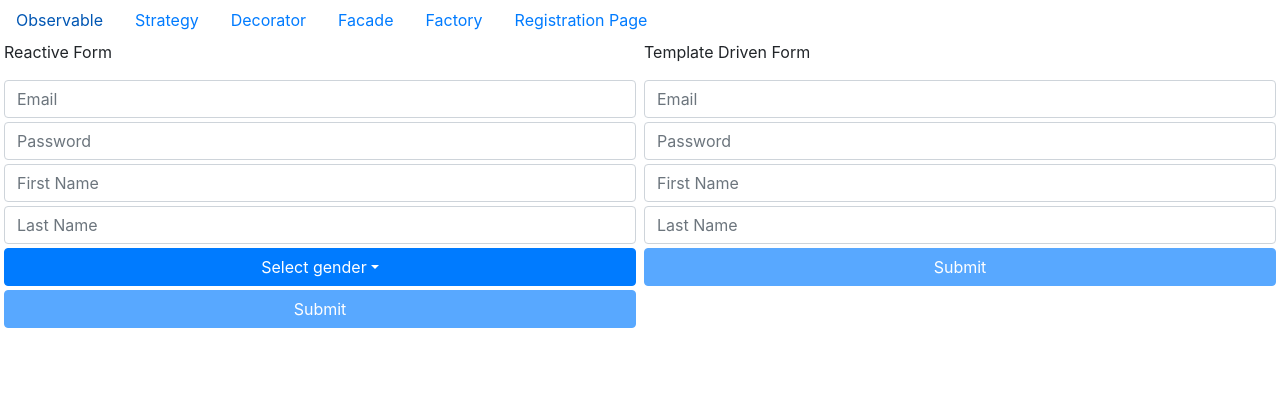
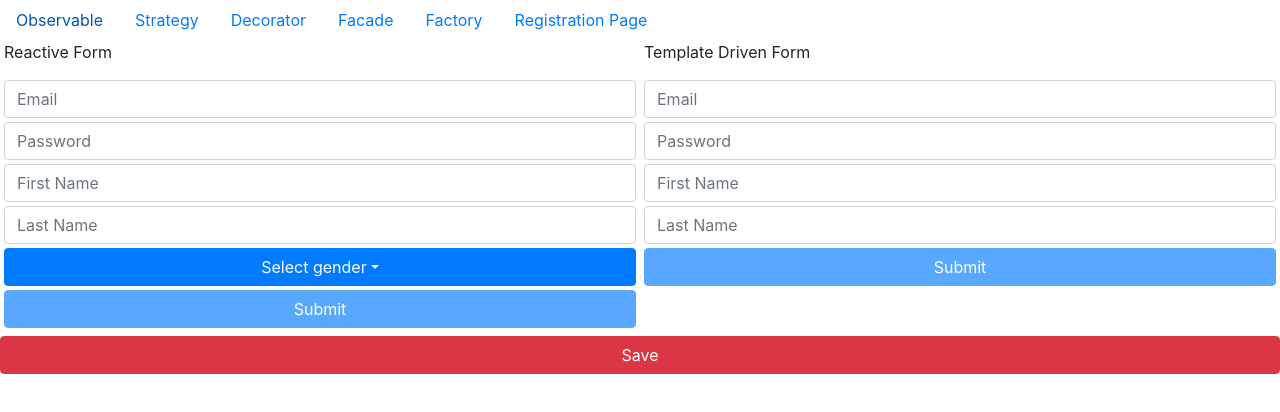
Before and after one commit to yaryna-khomichak/mentoring, an Angular app in the folder patterns-app/: page /registration-page in a window 1280 px wide. Shown: the top 412 px of the page. Built offline with nearby package versions, Linux system fonts and the light colour scheme.

Commit message:
Feature: Update routing: add guards, add  customPreloadStrategy

```diff
--- a/patterns-app/src/app/app-routing.module.ts
+++ b/patterns-app/src/app/app-routing.module.ts
@@ -6,6 +6,9 @@ import { DecoratorComponent } from './components/decorator/decorator.component';
 import { FacadeComponent } from './components/facade/facade.component';
 import { FactoryComponent } from './components/factory/factory.component';
 import { RegistrationPageComponent } from './components/registration-page/registration-page.component';
+import { ExitRegistrationGuard } from './guards/exit-registration.guard';
+import { FacadeGuard } from './guards/facade-switch.guard';
+import { CustomPreloadingStrategyService } from './custom-preloading-strategy.service';
 
 const routes: Routes = [
 	{
@@ -18,18 +21,30 @@ const routes: Routes = [
 		path: 'decorator', component: DecoratorComponent,
 	},
 	{
-		path: 'facade', component: FacadeComponent,
+		path: 'facade',
+		component: FacadeComponent,
+		canActivate: [FacadeGuard]
 	},
 	{
-		path: 'factory', component: FactoryComponent,
+		path: 'factory',
+		component: FactoryComponent,
+		data: { preload: true, delay: true }
 	},
 	{
-		path: 'registration-page', component: RegistrationPageComponent,
+		path: 'registration-page',
+		component: RegistrationPageComponent,
+		pathMatch: 'full',
+		canDeactivate: [ExitRegistrationGuard],
+		data: { preload: true }
+	},
+	{
+		path: '**', redirectTo: '/',
 	}
 ];
 
 @NgModule({
-	imports: [RouterModule.forRoot(routes)],
-	exports: [RouterModule]
+	imports: [RouterModule.forRoot(routes, {preloadingStrategy: CustomPreloadingStrategyService})],
+	exports: [RouterModule],
+	providers: [CustomPreloadingStrategyService]
 })
 export class AppRoutingModule { }
--- a/patterns-app/src/app/app.module.ts
+++ b/patterns-app/src/app/app.module.ts
@@ -16,6 +16,8 @@ import { RegistrationPageComponent } from './components/registration-page/regist
 import { ReactiveFormComponent } from './components/registration-page/reactive-form/reactive-form.component';
 import { TemplateDrivenFormComponent } from './components/registration-page/template-driven-form/template-driven-form.component';
 import { CustomSelectComponent } from './components/registration-page/custom-select';
+import { ExitRegistrationGuard } from './guards/exit-registration.guard';
+import { FacadeGuard } from './guards/facade-switch.guard';
 
 @NgModule({
 	declarations: [
@@ -39,7 +41,7 @@ import { CustomSelectComponent } from './components/registration-page/custom-sel
 		FormsModule,
 		ReactiveFormsModule,
 	],
-	providers: [],
+	providers: [ExitRegistrationGuard, FacadeGuard],
 	bootstrap: [AppComponent]
 })
 export class AppModule { }
--- a/patterns-app/src/app/components/registration-page/registration-page.component.html
+++ b/patterns-app/src/app/components/registration-page/registration-page.component.html
@@ -1,4 +1,9 @@
-<div class="d-flex">
+<div class="d-flex mb-2">
   <app-reactive-form class="flex-grow-1 px-1"></app-reactive-form>
   <app-template-driven-form class="flex-grow-1 px-1"></app-template-driven-form>
 </div>
+<button class="btn"
+  [ngClass]="{'btn-danger': !saved, 'btn-success': saved}"
+  (click)="save()">
+  Save
+</button>
--- a/patterns-app/src/app/components/registration-page/registration-page.component.scss
+++ b/patterns-app/src/app/components/registration-page/registration-page.component.scss
@@ -0,0 +1,4 @@
+:host {
+  display: flex;
+  flex-direction: column;
+}
--- a/patterns-app/src/app/components/registration-page/registration-page.component.ts
+++ b/patterns-app/src/app/components/registration-page/registration-page.component.ts
@@ -1,13 +1,23 @@
 import { Component, OnInit } from '@angular/core';
+import { ComponentCanDeactivate } from 'src/app/guards/exit-registration.guard';
+import { Observable } from 'rxjs';
 
 @Component({
 	selector: 'app-registration-page',
 	templateUrl: './registration-page.component.html',
 	styleUrls: ['./registration-page.component.scss']
 })
-export class RegistrationPageComponent implements OnInit {
-
-	ngOnInit() {
+export class RegistrationPageComponent implements ComponentCanDeactivate {
+	public saved: boolean = false;
+	public save(): void {
+		this.saved = true;
 	}
 
+	canDeactivate(): boolean | Observable<boolean> {
+		if (!this.saved) {
+			return confirm('Unsaved data detected. Want to exit?');
+		} else {
+			return true;
+		}
+	}
 }
--- /dev/null
+++ b/patterns-app/src/app/custom-preloading-strategy.service.ts
@@ -0,0 +1,20 @@
+import { Observable, of, timer } from 'rxjs';
+import { PreloadingStrategy, Route } from '@angular/router';
+import { Injectable } from '@angular/core';
+import { flatMap } from 'rxjs/operators';
+
+@Injectable({ providedIn: 'root' })
+export class CustomPreloadingStrategyService implements PreloadingStrategy {
+	preload(route: Route, load: () => Observable<any>): Observable<any> {
+		console.log('preload');
+		if (route.data && route.data.preload) {
+			console.log('Preload Path: ' + route.path);
+			if (route.data.delay) {
+				return timer(30000).pipe(flatMap(_ => load()));
+			}
+			return load();
+		} else {
+			return of(null);
+		}
+	}
+}
--- /dev/null
+++ b/patterns-app/src/app/guards/exit-registration.guard.ts
@@ -0,0 +1,15 @@
+import { CanDeactivate } from '@angular/router';
+import { Observable } from 'rxjs';
+import { Injectable } from '@angular/core';
+
+export interface ComponentCanDeactivate {
+	canDeactivate: () => boolean | Observable<boolean>;
+}
+
+@Injectable({providedIn: 'root'})
+export class ExitRegistrationGuard implements CanDeactivate<ComponentCanDeactivate> {
+
+	canDeactivate(component: ComponentCanDeactivate): Observable<boolean> | boolean {
+		return component.canDeactivate ? component.canDeactivate() : true;
+	}
+}
--- /dev/null
+++ b/patterns-app/src/app/guards/facade-switch.guard.ts
@@ -0,0 +1,11 @@
+import { CanActivate, ActivatedRouteSnapshot, RouterStateSnapshot } from '@angular/router';
+import { Observable } from 'rxjs';
+import { Injectable } from '@angular/core';
+
+@Injectable({providedIn: 'root'})
+export class FacadeGuard implements CanActivate {
+
+	canActivate(route: ActivatedRouteSnapshot, state: RouterStateSnapshot): Observable<boolean> | boolean {
+		return confirm('Are you sure you want to go Facade?');
+	}
+}
```
